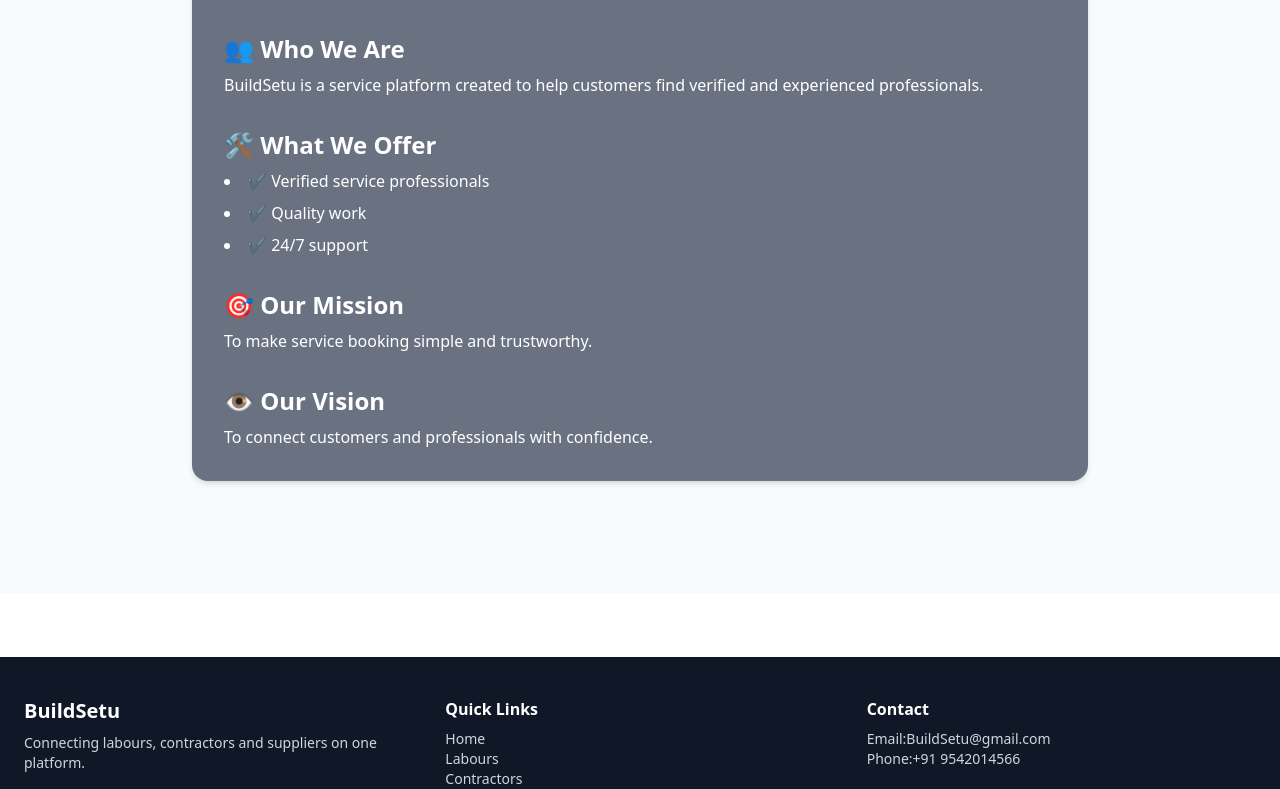
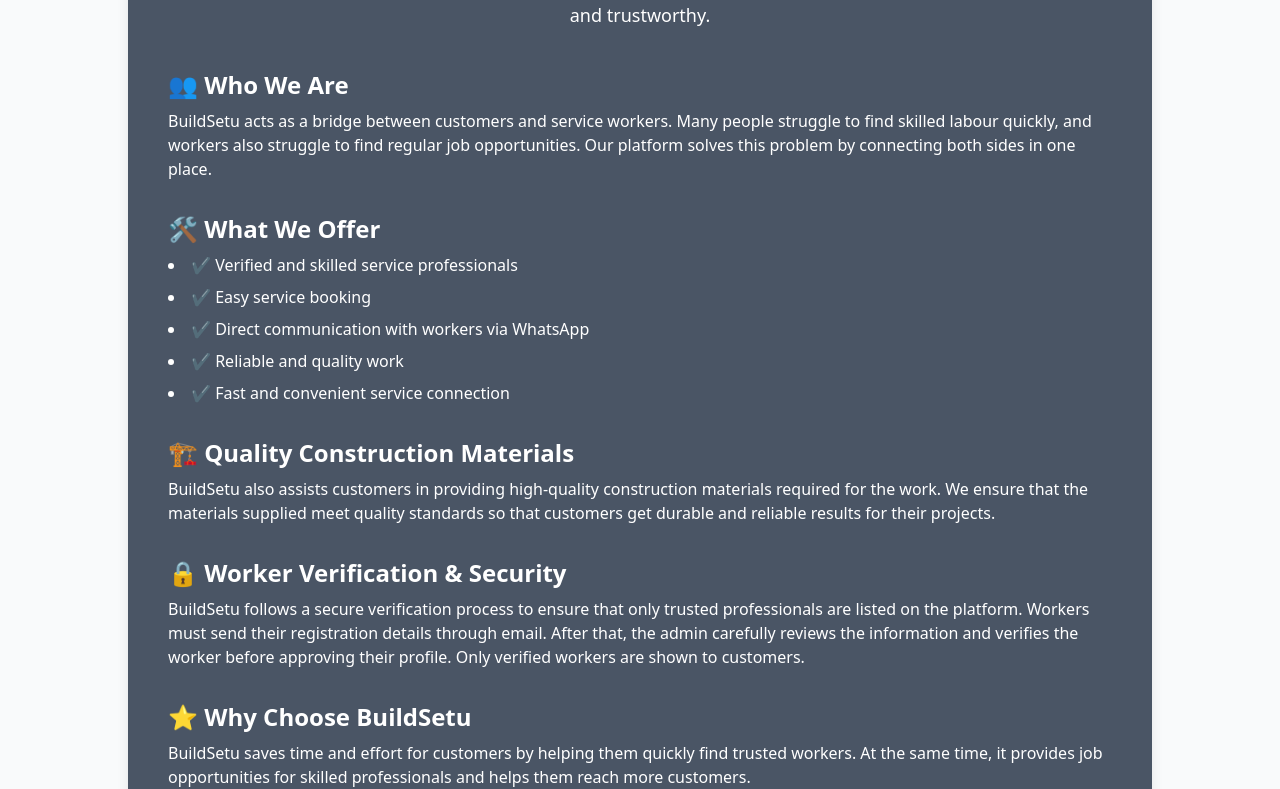
Before and after one commit to v-i-j-ay/BuildSetu-frontend, a React (Vite) app: page /about in a window 1280 px wide. Shown: the part 287-1076 px from the top of the page. Built offline with nearby package versions, Linux system fonts and the light colour scheme; no server answers.

Commit message:
update about

```diff
--- a/src/pages/About.jsx
+++ b/src/pages/About.jsx
@@ -1,50 +1,107 @@
+
 import React from "react";
 
 const About = () => {
   return (
-    <div className="min-h-screen bg-gray-50 px-6 py-12 relative">
+    <div className="min-h-screen bg-gray-50 px-6 py-12">
 
-      <div className="max-w-4xl mx-auto bg-gray-500 p-8 rounded-2xl shadow-md text-white">
+      <div className="max-w-5xl mx-auto bg-gray-600 text-white p-10 rounded-2xl shadow-lg">
+
+        {/* Title */}
         <h1 className="text-4xl font-bold text-center mb-6">
           🤝 Welcome to BuildSetu
         </h1>
 
+        {/* Introduction */}
         <p className="text-lg text-center mb-10">
-          BuildSetu is your trusted platform for finding reliable service professionals.
-          We make it easy to connect with skilled workers who deliver quality services
-          you can depend on.
+          BuildSetu is a digital platform that connects customers with skilled
+          service professionals such as electricians, plumbers, carpenters,
+          painters, and construction labour. Our goal is to make finding
+          reliable workers easy, fast, and trustworthy.
         </p>
 
         <div className="space-y-8">
+
+          {/* Who We Are */}
           <section>
             <h2 className="text-2xl font-semibold mb-2">👥 Who We Are</h2>
             <p>
-              BuildSetu is a service platform created to help customers find verified
-              and experienced professionals.
+              BuildSetu acts as a bridge between customers and service workers.
+              Many people struggle to find skilled labour quickly, and workers
+              also struggle to find regular job opportunities. Our platform
+              solves this problem by connecting both sides in one place.
             </p>
           </section>
 
+          {/* What We Offer */}
           <section>
             <h2 className="text-2xl font-semibold mb-2">🛠️ What We Offer</h2>
             <ul className="list-disc list-inside space-y-2">
-              <li>✔️ Verified service professionals</li>
-              <li>✔️ Quality work</li>
-              <li>✔️ 24/7 support</li>
+              <li>✔️ Verified and skilled service professionals</li>
+              <li>✔️ Easy service booking</li>
+              <li>✔️ Direct communication with workers via WhatsApp</li>
+              <li>✔️ Reliable and quality work</li>
+              <li>✔️ Fast and convenient service connection</li>
             </ul>
           </section>
 
+          {/* Materials Quality */}
+          <section>
+            <h2 className="text-2xl font-semibold mb-2">🏗️ Quality Construction Materials</h2>
+            <p>
+              BuildSetu also assists customers in providing high-quality
+              construction materials required for the work. We ensure that the
+              materials supplied meet quality standards so that customers get
+              durable and reliable results for their projects.
+            </p>
+          </section>
+
+          {/* Worker Verification */}
+          <section>
+            <h2 className="text-2xl font-semibold mb-2">🔒 Worker Verification & Security</h2>
+            <p>
+              BuildSetu follows a secure verification process to ensure that
+              only trusted professionals are listed on the platform. Workers
+              must send their registration details through email. After that,
+              the admin carefully reviews the information and verifies the
+              worker before approving their profile. Only verified workers are
+              shown to customers.
+            </p>
+          </section>
+
+          {/* Why Choose */}
+          <section>
+            <h2 className="text-2xl font-semibold mb-2">⭐ Why Choose BuildSetu</h2>
+            <p>
+              BuildSetu saves time and effort for customers by helping them
+              quickly find trusted workers. At the same time, it provides job
+              opportunities for skilled professionals and helps them reach more
+              customers.
+            </p>
+          </section>
+
+          {/* Mission */}
           <section>
             <h2 className="text-2xl font-semibold mb-2">🎯 Our Mission</h2>
-            <p>To make service booking simple and trustworthy.</p>
+            <p>
+              Our mission is to simplify service booking and make it easier for
+              people to find reliable workers while also supporting workers by
+              giving them better job opportunities.
+            </p>
           </section>
 
+          {/* Vision */}
           <section>
             <h2 className="text-2xl font-semibold mb-2">👁️ Our Vision</h2>
-            <p>To connect customers and professionals with confidence.</p>
+            <p>
+              Our vision is to become a trusted platform that connects customers
+              and service professionals across cities, making home and
+              construction services more accessible and organized.
+            </p>
           </section>
+
         </div>
       </div>
-
 
     </div>
   );
```
